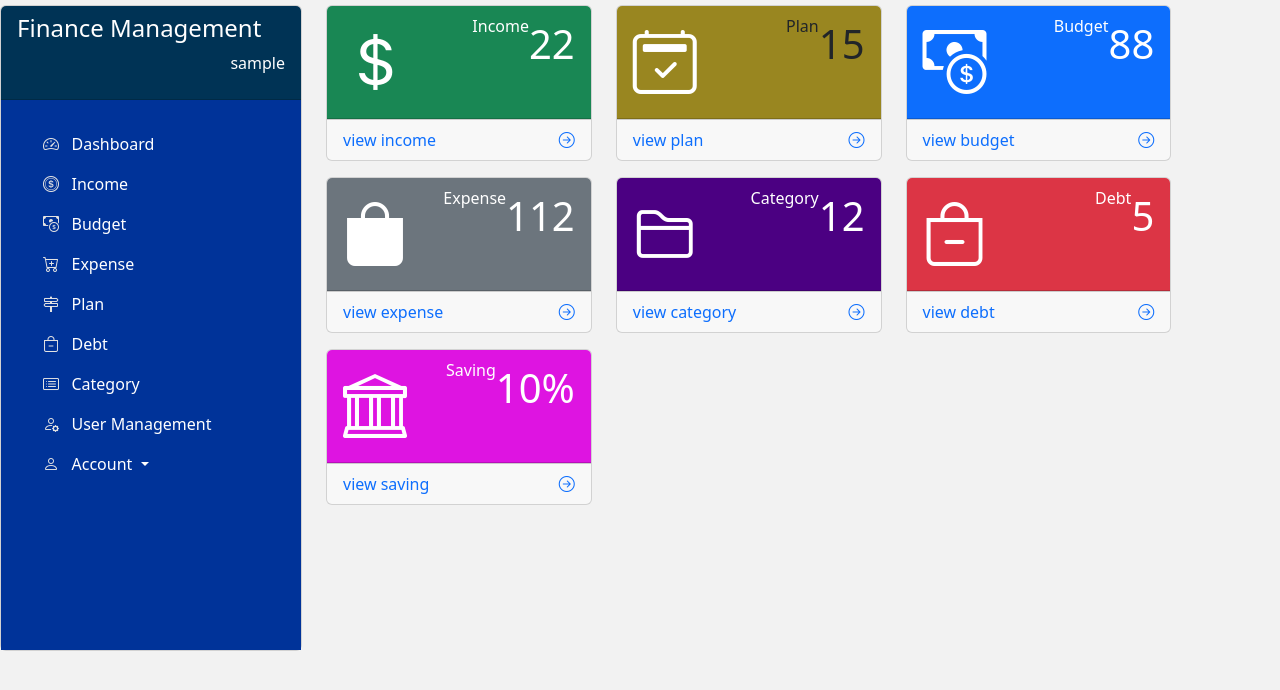
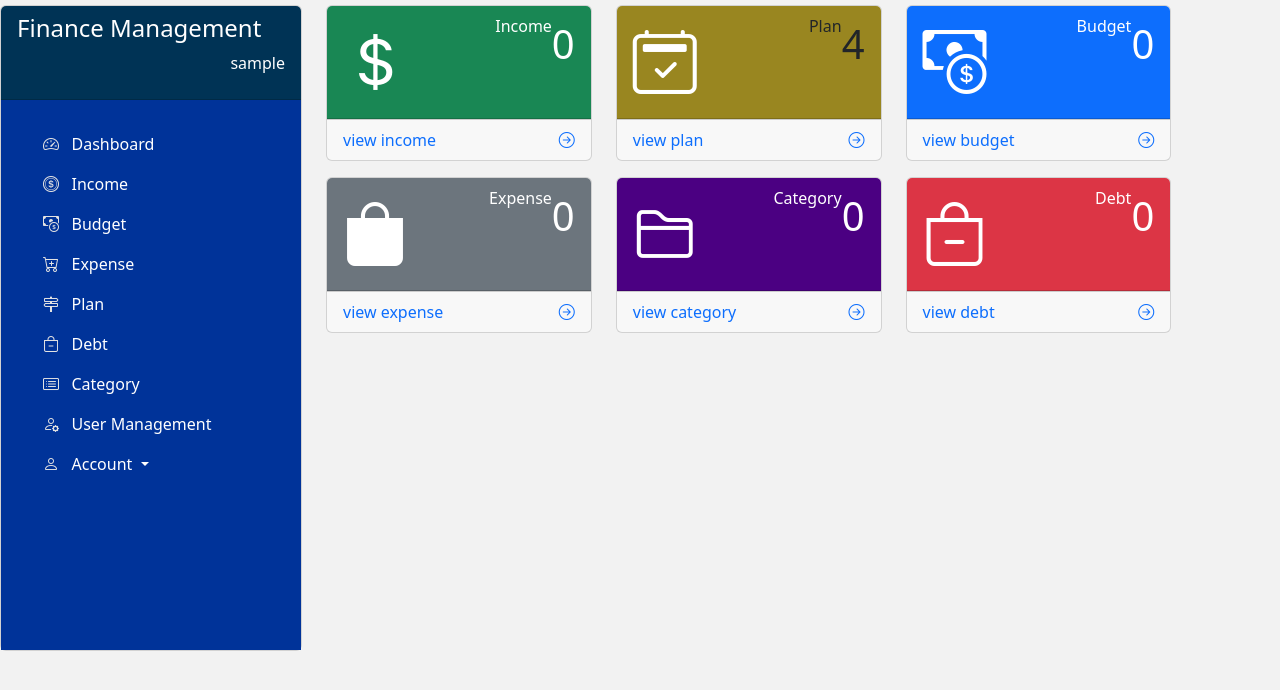
Before and after one commit to mube1234/perfm, a Django app: page /dashboard/ in a window 1280 px wide. Shown: the part 66-756 px from the top of the page. Run offline with Django 4.2, Linux system fonts and the light colour scheme; the visitor is signed in with stand-in values (Sample User, id 1); data that the repository does not hold is empty; some libraries are stand-ins or nearby versions.

Commit message:
'big_update'

```diff
--- a/finance/templates/finance/add_debt.html
+++ b/finance/templates/finance/add_debt.html
@@ -8,7 +8,7 @@
   </div>
   <div class='col-md-7'>
     <div class='card card-body'>
-      <h4>Register Debt</h4>
+      <h4>Register Debt</h4><hr>
       <form method="POST">
         {% csrf_token %}
         {{ form|crispy }}<br>
--- a/finance/templates/finance/base.html
+++ b/finance/templates/finance/base.html
@@ -105,6 +105,9 @@
     $(".delete-users").click(function () {
       return confirm("Are you sure to delete this user?");
     });
+    $(".delete-budget").click(function () {
+      return confirm("Are you sure to delete this budget?");
+    });
   });
 </script>
 {% include 'finance/message.html' %}
--- a/finance/templates/finance/dashboard.html
+++ b/finance/templates/finance/dashboard.html
@@ -16,13 +16,13 @@
                 <div class="row">
                     <div class="col-sm-3"><i class="bi-currency-dollar" style="font-size: 4rem; color: white;"></i></div>
                     <div class="col-sm-9">
-                        <div style="font-size:2.5em;float:right">22</div>
+                        <div style="font-size:2.5em;float:right">{{income_count}}</div>
                         <div style='float:right'>Income</div>
                     </div>
                 </div>
             </div>
             <div class="card-footer">
-              <a href="" style='text-decoration:none'><p class="card-text">view income<i class="bi bi-arrow-right-circle" style='float:right'></i></p></a>
+              <a href="{% url 'income' %}" style='text-decoration:none'><p class="card-text">view income<i class="bi bi-arrow-right-circle" style='float:right'></i></p></a>
             </div>
         </div>
     </div> {% comment %} end of col-md-3 {% endcomment %}
@@ -34,7 +34,7 @@
             <div class="row">
                 <div class="col-sm-3"><i class="bi-calendar2-check" style="font-size: 4rem; color:white;"></i></div>
                 <div class="col-sm-9">
-                    <div style="font-size:2.5em;float:right">15</div>
+                    <div style="font-size:2.5em;float:right">4</div>
                     <div style='float:right'>Plan</div>
                 </div>
             </div>
@@ -52,13 +52,13 @@
                 <div class="row">
                     <div class="col-sm-3"><i class="bi-cash-coin" style="font-size: 4rem; color: white;"></i></div>
                     <div class="col-sm-9">
-                        <div style="font-size:2.5em;float:right">88</div>
+                        <div style="font-size:2.5em;float:right">{{budget_count}}</div>
                         <div style='float:right'>Budget</div>
                     </div>
                 </div>
             </div>
             <div class="card-footer">
-              <a href="" style='text-decoration:none'><p class="card-text">view budget<i class="bi bi-arrow-right-circle" style='float:right'></i></p></a>
+              <a href="{% url 'budget' %}" style='text-decoration:none'><p class="card-text">view budget<i class="bi bi-arrow-right-circle" style='float:right'></i></p></a>
             </div>
         </div>
     </div> {% comment %} end of col-md-3 {% endcomment %}
@@ -70,13 +70,13 @@
             <div class="row">
                 <div class="col-sm-3"><i class="bi-bag-fill" style="font-size: 4rem; color: white;"></i></div>
                 <div class="col-sm-9">
-                    <div style="font-size:2.5em;float:right">112</div>
+                    <div style="font-size:2.5em;float:right">{{expense_count}}</div>
                     <div style='float:right'>Expense</div>
                 </div>
             </div>
         </div>
         <div class="card-footer">
-          <a href="" style='text-decoration:none'><p class="card-text">view expense<i class="bi bi-arrow-right-circle" style='float:right'></i></p></a>
+          <a href="{% url 'expense' %}" style='text-decoration:none'><p class="card-text">view expense<i class="bi bi-arrow-right-circle" style='float:right'></i></p></a>
         </div>
     </div>
 </div> {% comment %} end of col-md-3 {% endcomment %}
@@ -88,13 +88,13 @@
             <div class="row">
                 <div class="col-sm-3"><i class="bi-folder2" style="font-size: 4rem; color: white;"></i></div>
                 <div class="col-sm-9">
-                    <div style="font-size:2.5em;float:right;color:white">12</div>
+                    <div style="font-size:2.5em;float:right;color:white">{{cat_count}}</div>
                     <div style='float:right;color:white'>Category</div>
                 </div>
             </div>
         </div>
         <div class="card-footer">
-          <a href="" style='text-decoration:none'><p class="card-text">view category<i class="bi bi-arrow-right-circle" style='float:right'></i></p></a>
+          <a href="{% url 'category' %}" style='text-decoration:none'><p class="card-text">view category<i class="bi bi-arrow-right-circle" style='float:right'></i></p></a>
         </div>
     </div>
 </div> {% comment %} end of col-md-3 {% endcomment %}
@@ -106,34 +106,18 @@
             <div class="row">
                 <div class="col-sm-3"><i class="bi-bag-dash" style="font-size: 4rem; color: white;"></i></div>
                 <div class="col-sm-9">
-                    <div style="font-size:2.5em;float:right">5</div>
+                    <div style="font-size:2.5em;float:right">{{debt_count}}</div>
                     <div style='float:right'>Debt</div>
                 </div>
             </div>
         </div>
         <div class="card-footer">
-          <a href="" style='text-decoration:none'><p class="card-text">view debt<i class="bi bi-arrow-right-circle" style='float:right'></i></p></a>
+          <a href="{% url 'debt' %}" style='text-decoration:none'><p class="card-text">view debt<i class="bi bi-arrow-right-circle" style='float:right'></i></p></a>
         </div>
     </div>
 </div> {% comment %} end of col-md-3 {% endcomment %}
 
-  {% comment %} start of col-md-3 {% endcomment %}
-  <div class="col-md-4">
-    <div class="card mb-3">
-        <div class="card-header" style='background:#DE14E1'>
-            <div class="row">
-                <div class="col-sm-3"><i class="bi bi-bank" style="font-size: 4rem; color: white;"></i></div>
-                <div class="col-sm-9">
-                    <div style="font-size:2.5em;float:right;color:white">10%</div>
-                    <div style='float:right;color:white'>Saving</div>
-                </div>
-            </div>
-        </div>
-        <div class="card-footer">
-          <a href="" style='text-decoration:none'><p class="card-text">view saving<i class="bi bi-arrow-right-circle" style='float:right'></i></p></a>
-        </div>
-    </div>
-</div> {% comment %} end of col-md-3 {% endcomment %}
+
 
 </div>
   </div>
--- a/finance/templates/finance/income_list.html
+++ b/finance/templates/finance/income_list.html
@@ -12,7 +12,7 @@
     <table class="table table-hover text-nowrap table-bordered">
       <thead>
         <tr>
-          <th>Number</th>
+          <th>Identity</th>
           <th>Source</th>
           <th>Amount</th>
           <th>Term</th>
@@ -25,7 +25,7 @@
 
       <tbody>
         <tr>
-           <td>{{ income.income_no }}</td>
+           <td>{{ income.identity }}</td>
            <td>{{ income.source }}</td>
            <td>{{ income.amount }}</td>
            <td>{{ income.term }}</td>
@@ -33,7 +33,7 @@
 
            <td>
             <a href="" class=" btn btn-primary btn-sm"> Update</a>
-            <a href="{% url 'delete-income' income.id %}" class="delete-category btn btn-danger btn-sm disabled" > Delete</a>
+            <a href="{% url 'delete-income' income.id %}" class="delete-category btn btn-danger btn-sm " > Delete</a>
 
             </td>
         </tr>
--- a/finance/templates/finance/sidebar.html
+++ b/finance/templates/finance/sidebar.html
@@ -25,9 +25,8 @@
                       <i class="bi-person" style='color:#e3e3e3'></i>&nbsp;&nbsp; Account
                     </a>
                     <ul class="dropdown-menu" aria-labelledby="navbarDropdown">
-                      <li><a class="dropdown-item" href="#">Profile</a></li>
+                      <li><a href="{% url 'profile' %}" class="dropdown-item">Profile</a></li>
                       <li><a class="dropdown-item" href="#">Change Password</a></li>
-                      <li><hr class="dropdown-divider"></li>
                       <li><a class="dropdown-item" href="{% url 'logout' %}">Logout</a></li>
                     </ul>
                   </li>
--- a/finance/urls.py
+++ b/finance/urls.py
@@ -27,4 +27,5 @@ urlpatterns = [
     path('about', views.about, name='about'),
     path('income', views.income_list, name='income'),
     path('income/add', views.add_income, name='add-income'),
+    path('profile/', views.my_profile, name='profile'),
 ]
--- a/finance/views.py
+++ b/finance/views.py
@@ -49,12 +49,29 @@ def signin(request):
     return render(request, 'finance/login.html')
 
 @login_required(login_url='login')
+def my_profile(request):
+   users=User.objects.filter(username=request.user)
+   context={'users':users}
+   return render(request,'finance/profile.html', context)
+
+@login_required(login_url='login')
 def dashboard(request):
     category=Category.objects.all()
-    budget=Budget.objects.all()
-    debt=Debt.objects.filter(status='Not Paid')
-    expense=Expense.objects.all()
-    context={'category':category,'budget':budget,'debt':debt,'expense':expense}
+    cat_count = category.count()
+
+    income=Income.objects.filter(owner=request.user)
+    income_count = income.count()
+
+    budgets = Budget.objects.filter(owner=request.user)
+    budget_count = budgets.count()
+
+    debt=Debt.objects.filter(owner=request.user,status='Not Paid')
+    debt_count = debt.count()
+
+    expense=Expense.objects.filter(owner=request.user)
+    expense_count = expense.count()
+
+    context={'cat_count':cat_count,'budget_count':budget_count,'debt_count':debt_count,'expense_count':expense_count,'income_count':income_count}
     return render(request, 'finance/dashboard.html',context)
 
 
@@ -135,8 +152,8 @@ def income_list(request):
 
 @login_required(login_url='login')
 def all_debt(request):
-    debts = Debt.objects.all()
-    total_debts = Debt.objects.filter(status='Not Paid')
+    debts = Debt.objects.filter(owner=request.user).order_by("-created_at")
+    total_debts = Debt.objects.filter(owner=request.user,status='Not Paid')
     # Calculate the sum of all debts
     total_debt = sum(float(debt.amount) for debt in total_debts)
     return render(request, 'finance/debt_list.html', {'debts': debts,'total_debt': total_debt})
@@ -144,6 +161,9 @@ def all_debt(request):
 # create budget
 @login_required(login_url='login')
 def create_budget(request):
+    incomes = Income.objects.filter(owner=request.user)
+    total_income = sum(float(inc.amount) for inc in incomes)
+
     if request.method == 'POST':
         form = BudgetForm(request.POST)
         if form.is_valid():
@@ -155,7 +175,7 @@ def create_budget(request):
     else:
         form = BudgetForm()
 
-    return render(request, 'finance/create_budget.html', {'form': form})
+    return render(request, 'finance/create_budget.html', {'form': form,'total_income':total_income})
 
 
 
@@ -228,7 +248,9 @@ def add_debt(request):
     if request.method == 'POST':
         form = DebtForm(request.POST)
         if form.is_valid():
-            form.save()
+            obj=form.save(commit =False)
+            obj.owner=request.user
+            obj.save()
             messages.success(request, 'Debt Added Successfully!')
             return redirect('debt')
     else:
```
Also changed, not shown: finance/forms.py (+6 -3 lines), finance/models.py (+34 -31 lines), finance/templates/finance/budget_list.html (+10 -1 lines), finance/templates/finance/create_budget.html (+39 -1 lines), finance/templates/finance/profile.html (added, +21 -0 lines), perfm/settings.py (+13 -13 lines), finance/migrations/0001_initial.py.
